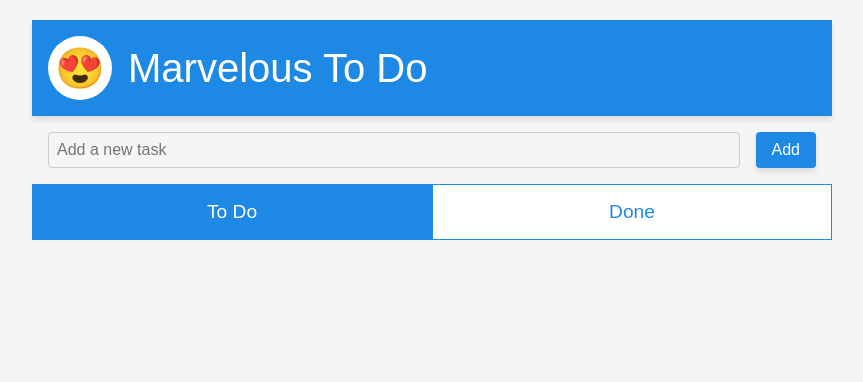
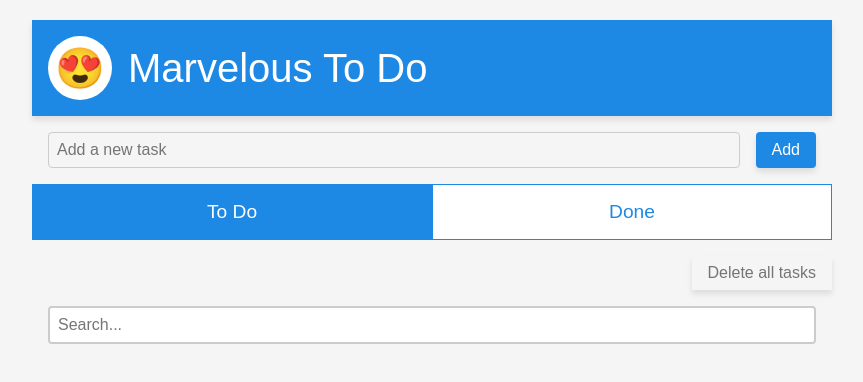
Before and after one commit to sashiyama/hatch-todo, a React (Create React App) app in the folder frontend/: page / in a window 1280 px wide. Shown: the top 382 px of the page, without its empty margins (208-1071 px from the left). Built offline with nearby package versions, Linux system fonts and the light colour scheme; no server answers.

Commit message:
Add a search box to todo list to filter todos

```diff
--- a/frontend/src/App.tsx
+++ b/frontend/src/App.tsx
@@ -17,6 +17,12 @@ const App: React.FC = () => {
 
   useEffect(() => {
     fetchTodos();
+
+    const intervalId = setInterval(() => {
+      fetchTodos();
+    }, 60 * 1000);
+
+    return () => clearInterval(intervalId);
   }, []);
 
   const fetchTodos = async () => {
@@ -43,6 +49,11 @@ const App: React.FC = () => {
     setTodos(todos.filter((todo) => todo.id !== id));
   };
 
+  const deleteAllTodos = async () => {
+    await axios.delete('/todos');
+    setTodos([]);
+  };
+
   return (
     <>
       <GlobalStyle />
@@ -53,6 +64,7 @@ const App: React.FC = () => {
           todos={todos}
           toggleCompleted={toggleCompleted}
           deleteTodo={deleteTodo}
+          deleteAllTodos={deleteAllTodos}
         />
       </AppContainer>
     </>
--- a/frontend/src/components/TodoForm.tsx
+++ b/frontend/src/components/TodoForm.tsx
@@ -16,7 +16,11 @@ const TodoForm: React.FC<TodoFormProps> = ({ addTodo }) => {
   };
 
   return (
-    <Form onSubmit={handleSubmit}>  <Input
+    <Form
+      onSubmit={handleSubmit}
+      data-testid="todo-form"
+    >
+      <Input
         type="text"
         placeholder="Add a new task"
         value={description}
--- a/frontend/src/components/TodoItem.tsx
+++ b/frontend/src/components/TodoItem.tsx
@@ -22,6 +22,7 @@ const TodoItem: React.FC<TodoItemProps> = ({ todo, style, toggleCompleted, delet
         type="checkbox"
         checked={todo.completed}
         onChange={() => toggleCompleted(todo.id)}
+        aria-label="Complete task"
       />
       <Description completed={todo.completed}>{todo.description}</Description>
       <DeleteButton onClick={() => deleteTodo(todo.id)}>Delete</DeleteButton>
--- a/frontend/src/components/TodoList.tsx
+++ b/frontend/src/components/TodoList.tsx
@@ -13,14 +13,31 @@ interface TodoListProps {
   todos: Todo[];
   toggleCompleted: (id: number) => void;
   deleteTodo: (id: number) => void;
+  deleteAllTodos: () => void;
 }
 
-const TodoList: React.FC<TodoListProps> = ({ todos, toggleCompleted, deleteTodo }) => {
+const TodoList: React.FC<TodoListProps> = ({ todos, toggleCompleted, deleteTodo, deleteAllTodos }) => {
   const [activeTab, setActiveTab] = useState('undone');
+  const [searchTerm, setSearchTerm] = useState('');
 
-  const sortedTodos = todos.slice().sort((a, b) => a.description.localeCompare(b.description));
+  const handleSearchChange = (e: React.ChangeEvent<HTMLInputElement>) => {
+    setSearchTerm(e.target.value);
+  };
+
+  const sortedTodos = todos
+    .filter((todo) =>
+      todo.description.toLowerCase().includes(searchTerm.toLowerCase())
+    )
+    .sort((a, b) => a.description.localeCompare(b.description));
+
   const completedTodos = sortedTodos.filter((todo) => todo.completed);
   const uncompletedTodos = sortedTodos.filter((todo) => !todo.completed);
+
+  const handleDeleteAllTodos = () => {
+    if (window.confirm("Are you sure you want to delete all tasks?")) {
+      deleteAllTodos();
+    }
+  };
 
   const completedTransitions = useTransition(completedTodos, {
     from: { opacity: 0, transform: 'translate3d(0, -40px, 0)' },
@@ -52,6 +69,19 @@ const TodoList: React.FC<TodoListProps> = ({ todos, toggleCompleted, deleteTodo
           Done
         </Tab>
       </TabContainer>
+      <ButtonContainer>
+        <DeleteAllTodosButton type="button" onClick={handleDeleteAllTodos}>
+          Delete all tasks
+        </DeleteAllTodosButton>
+      </ButtonContainer>
+      <SearchContainer>
+        <SearchInput
+          type="text"
+          placeholder="Search..."
+          value={searchTerm}
+          onChange={handleSearchChange}
+        />
+      </SearchContainer>
       {activeTab === 'undone' && (
         <List>
           {uncompletedTransitions((style, todo) => (
@@ -86,6 +116,31 @@ const Body = styled.div`
   width: 100%;
 `;
 
+const SearchContainer = styled.div`
+  display: flex;
+  justify-content: center;
+  margin: 1rem;
+`;
+
+const SearchInput = styled.input`
+  width: 100%;
+  padding: 0.5rem;
+  font-size: 1rem;
+  border: 2px solid #cccccc;
+  border-radius: 4px;
+  transition: all 0.3s;
+
+  &:focus {
+    outline: none;
+    border-color: #1e88e5;
+    box-shadow: 0 0 5px rgba(0, 0, 0, 0.1);
+  }
+
+  &::placeholder {
+    color: #757575;
+  }
+`;
+
 const TabContainer = styled.div`
   display: flex;
 `;
@@ -112,4 +167,28 @@ const List = styled.ul`
   width: 100%;
 `;
 
+const ButtonContainer = styled.div`
+  display: flex;
+  justify-content: flex-end;
+  margin-bottom: 1rem;
+`;
+
+const DeleteAllTodosButton = styled.button`
+  background-color: #f5f5f5;
+  color: #757575;
+  font-size: 1rem;
+  padding: 0.5rem 1rem;
+  margin-left: 1rem;
+  margin-top: 1rem;
+  border: none;
+  cursor: pointer;
+  box-shadow: 0 4px 6px rgba(0, 0, 0, 0.1);
+  transition: background-color 0.3s ease-in-out, color 0.3s ease-in-out;
+
+  &:hover {
+    background-color: #e0e0e0;
+    color: #424242;
+  }
+`;
+
 export default TodoList;
```
Also changed, not shown: 2 other files (tests, documents, lock files or other folders).
